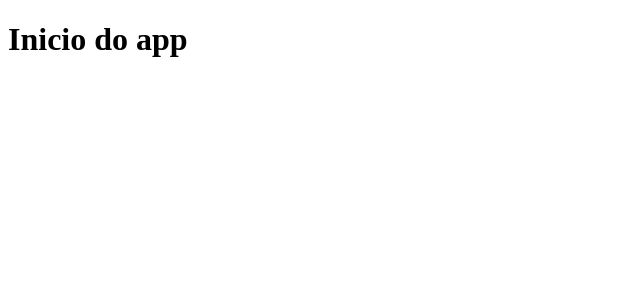
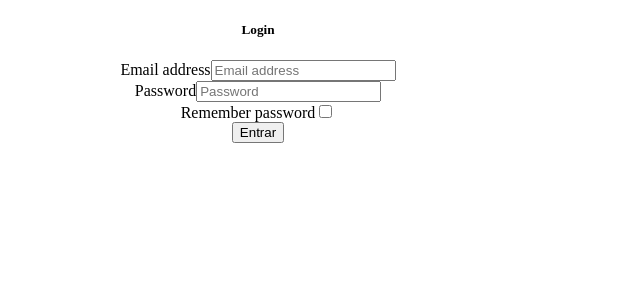
Before and after one commit to viniciusbarth/frontend_tcc, a React (Create React App) app: page / in a window 1280 px wide. Shown: the top 300 px of the page, without its empty margins (0-640 px from the left). Built offline with nearby package versions, Linux system fonts and the light colour scheme.

Commit message:
Criando algumas pastas e estrutura da tela de login

```diff
--- a/src/components/Login/index.js
+++ b/src/components/Login/index.js
@@ -1,7 +1,37 @@
 import React from 'react';
 
+import "./login.css";
+
 const Login = () => (
- <h1 id="main-login">Inicio do app</h1>
+    <div class="container boxLogin">
+    <div class="row">
+      <div class="col-sm-9 col-md-7 col-lg-5 mx-auto">
+        <div class="card card-signin my-5">
+          <div class="card-body">
+            <h5 class="card-title textLogin">Login</h5>
+            <form class="form-signin">
+              <div class="form-label-group">
+                <label for="inputEmail">Email address</label>
+                <input type="email" id="inputEmail" class="form-control" placeholder="Email address" required autofocus></input>
+              </div>
+
+              <div class="form-label-group">
+                <label for="inputPassword">Password</label>
+                <input type="password" id="inputPassword" class="form-control" placeholder="Password" required></input>
+              </div>
+
+              <div class="custom-control custom-checkbox mb-3">
+                <label class="custom-control-label" for="customCheck1">Remember password</label>
+                <input type="checkbox" class="custom-control-input" id="customCheck1"></input>
+              </div>
+
+              <button class="btn btn-lg btn-primary btn-block text-uppercase" type="submit">Entrar</button>
+              </form>
+          </div>
+        </div>
+      </div>
+    </div>
+  </div>
 );
 
 export default Login;
--- /dev/null
+++ b/src/components/Login/login.css
@@ -0,0 +1,8 @@
+.boxLogin{
+    width: 500px;
+    text-align: center;
+};
+
+.textLogin{
+    text-align: center;
+};
--- /dev/null
+++ b/src/routes.js
@@ -0,0 +1,3 @@
+import React from 'react';
+
+import { BrowserRouter, Switch, Route} from 'react-react-dom';
```
Also changed, not shown: src/services/api.js (added).
